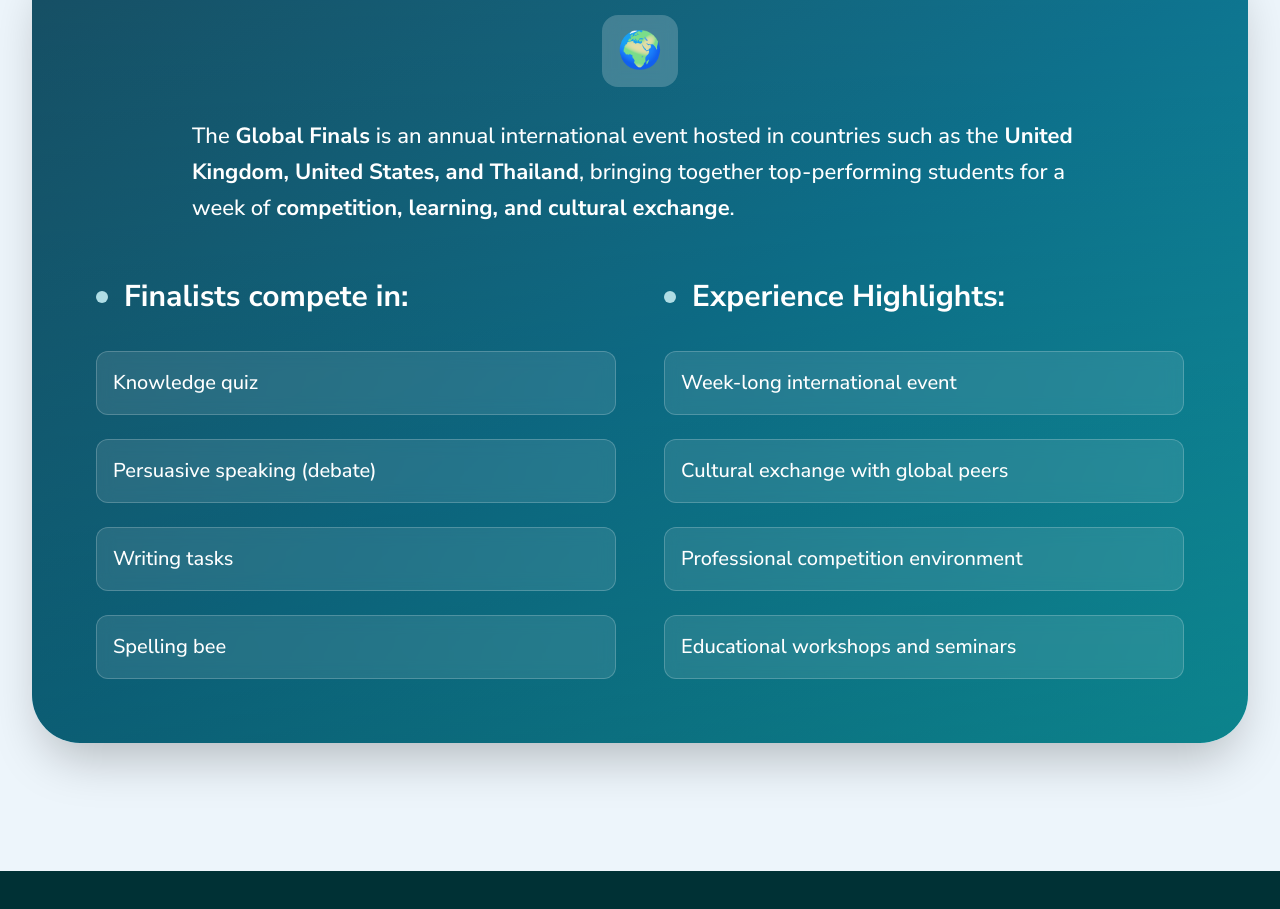
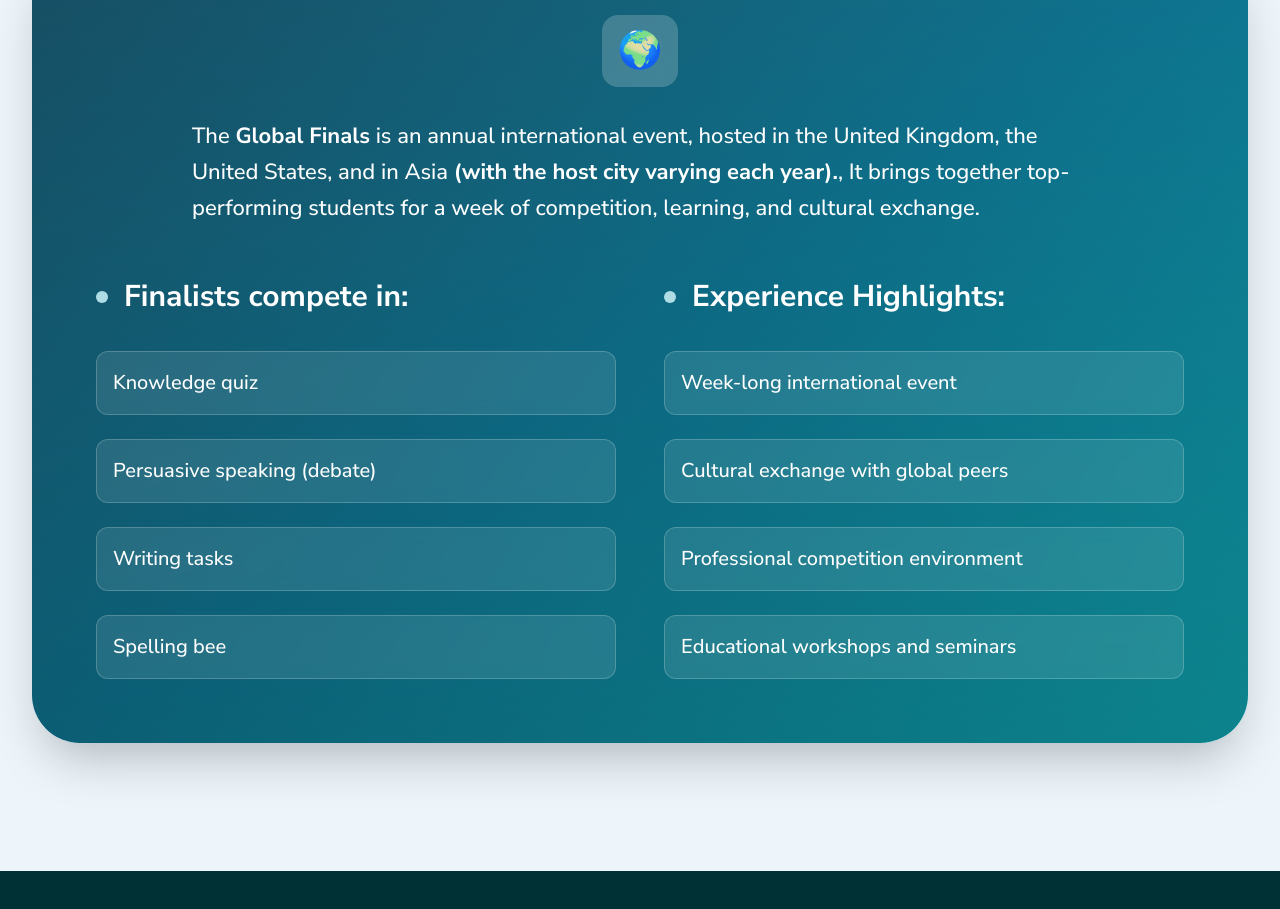
Before and after one commit to kainatkiranrashid2/inventivelearningwebsite, a Next.js app: page /teeneagle in a window 1280 px wide. Shown: the part 6759-7668 px from the top of the page. Built offline with nearby package versions, Linux system fonts and the light colour scheme.

Commit message:
`Update AboutUs component: refine Global Finals description`

```diff
--- a/app/teeneagle/components/AboutUs.tsx
+++ b/app/teeneagle/components/AboutUs.tsx
@@ -556,11 +556,11 @@ const About = () => {
                   <span className="text-4xl">🌍</span>
                 </div>
                 <p className="text-[20px] text-left md:text-[22px] font-medium leading-relaxed max-w-4xl mx-auto">
-                  The <strong>Global Finals</strong> is an annual international
-                  event hosted in countries such as the
-                  <strong> United Kingdom, United States, and Thailand</strong>,
-                  bringing together top-performing students for a week of{" "}
-                  <strong>competition, learning, and cultural exchange</strong>.
+                  The <strong> Global Finals</strong> is an annual international
+                  event, hosted in the United Kingdom, the United States, and in
+                  Asia <strong> (with the host city varying each year).</strong>
+                  , It brings together top-performing students for a week of
+                  competition, learning, and cultural exchange.
                 </p>
               </div>
 
```
